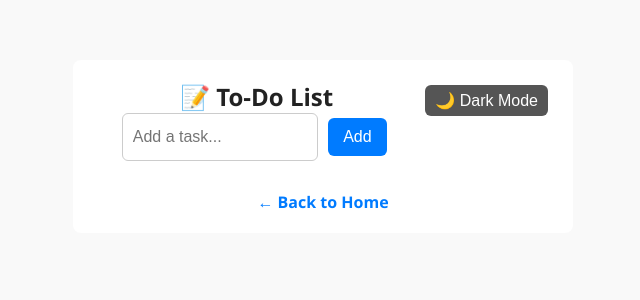
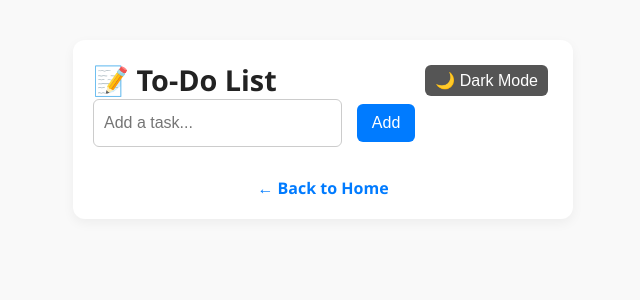
Before and after one commit to kimonie/reacting, a React (Create React App) app: page /todo in a window 1280 px wide. Shown: the top 300 px of the page, without its empty margins (317-957 px from the left). Built offline with nearby package versions, Linux system fonts and the light colour scheme.

Commit message:
improved on dark mode for todo list now it's persistent and stores in local storage

```diff
--- a/src/App.css
+++ b/src/App.css
@@ -1,4 +1,4 @@
-.App {
+/* .App {
   text-align: center;
   margin-top: 50px;
 }
@@ -7,4 +7,26 @@ button {
   margin: 5px;
   padding: 10px 20px;
   font-size: 16px;
+} */
+
+/* Reset + layout */
+html, body {
+  margin: 0;
+  padding: 0;
+  height: 100%;
+  background: #f9f9f9;
 }
+
+.App {
+  min-height: 100vh;
+  display: flex;
+  flex-direction: column;
+}
+
+/* Base button reset */
+button {
+  margin: 5px;
+  padding: 10px 20px;
+  font-size: 16px;
+  cursor: pointer;
+}
--- a/src/App.js
+++ b/src/App.js
@@ -2,6 +2,7 @@ import { BrowserRouter as Router, Routes, Route } from 'react-router-dom';
 import Home from './Home';
 import Counter from './projects/Counter/Counter';
 import Todo from './projects/Todo/Todo';
+import './theme.css';
 import './App.css';
 import './Home.css';
 
--- a/src/Home.css
+++ b/src/Home.css
@@ -1,6 +1,6 @@
-.home-container {
+/* .home-container {
   text-align: center;
-  margin-top: 60px;
+  padding: 60px 20px 40px;
   font-family: 'Segoe UI', sans-serif;
 }
 
@@ -35,4 +35,51 @@
 
 .project-link:hover {
   background-color: #0056b3;
+} */
+
+
+.home-container {
+  max-width: 800px;
+  margin: 0 auto;
+  padding: 60px 20px 40px;
+  text-align: center;
+  font-family: 'Segoe UI', sans-serif;
+  color: #333;
+  background-color: transparent;
 }
+
+.home-title {
+  font-size: 2.5rem;
+  margin-bottom: 10px;
+}
+
+.home-subtitle {
+  font-size: 1.2rem;
+  color: #666;
+  margin-bottom: 40px;
+}
+
+.project-list {
+  list-style: none;
+  padding: 0;
+  display: flex;
+  flex-wrap: wrap;
+  justify-content: center;
+  gap: 20px;
+}
+
+.project-link {
+  display: inline-block;
+  background-color: #007bff;
+  color: white;
+  padding: 12px 20px;
+  border-radius: 8px;
+  text-decoration: none;
+  font-size: 1rem;
+  transition: background-color 0.3s ease, transform 0.2s ease;
+}
+
+.project-link:hover {
+  background-color: #0056b3;
+  transform: translateY(-2px);
+}
--- a/src/projects/Counter/Counter.css
+++ b/src/projects/Counter/Counter.css
@@ -111,3 +111,22 @@
 .dark .back-link:hover {
   text-decoration: underline;
 }
+
+@media (max-width: 480px) {
+  .counter-container {
+    width: 90%;
+    margin: 40px auto;
+    padding: 20px;
+  }
+
+  .count-display {
+    font-size: 3rem;
+  }
+
+  .counter-buttons button {
+    width: 100%;
+    margin: 10px 0;
+    font-size: 1.1rem;
+    padding: 12px;
+  }
+}
--- a/src/projects/Todo/Todo.css
+++ b/src/projects/Todo/Todo.css
@@ -1,137 +1,199 @@
-/* === Theme Variables === */
-:root {
-  --bg-page: #f9f9f9;
-  --bg-container: #ffffff;
-  --text-color: #222;
-  --task-bg: #f2f2f2;
-}
-
-.todo-page.dark {
-  --bg-page: #1e1e1e;
-  --bg-container: #2a2a2a;
-  --text-color: #f1f1f1;
-  --task-bg: #333;
-}
-
-/* === Page + Container === */
-body {
-  margin: 0;
-  padding: 0;
-}
-
+/* Todo.css */
 .todo-page {
   min-height: 100vh;
   background-color: var(--bg-page);
+  padding: 40px 20px;
   transition: background-color 0.3s ease;
-  padding: 20px;
 }
 
 .todo-container {
   max-width: 500px;
-  margin: 40px auto;
+  margin: 0 auto;
   padding: 20px;
-  border-radius: 8px;
   background-color: var(--bg-container);
   color: var(--text-color);
-  text-align: center;
-  font-family: 'Segoe UI', sans-serif;
-  transition: all 0.3s ease;
+  border-radius: 12px;
+  box-shadow: 0 4px 12px rgba(0,0,0,0.05);
+  transition: box-shadow 0.3s ease;
 }
 
-/* === Theme Toggle === */
+.todo-container:hover {
+  box-shadow: 0 8px 24px rgba(0,0,0,0.1);
+}
+
 .theme-toggle {
   float: right;
-  margin-bottom: 10px;
+  margin-bottom: 20px;
   padding: 6px 10px;
   border: none;
   border-radius: 6px;
   background-color: #555;
   color: white;
   cursor: pointer;
+  transition: background-color 0.3s ease;
 }
 
 .theme-toggle:hover {
   background-color: #333;
 }
 
-/* === Input Section === */
+h2 {
+  margin-top: 0;
+  font-size: 1.8rem;
+  color: var(--text-color);
+}
+
 .input-section {
   display: flex;
   justify-content: center;
+  gap: 10px;
   margin-bottom: 20px;
+  flex-wrap: wrap;
 }
 
 .input-section input {
+  flex: 1;
+  min-width: 0;
   padding: 10px;
-  width: 60%;
   font-size: 1rem;
   border: 1px solid #ccc;
   border-radius: 6px;
+  transition: border-color 0.3s ease;
+}
+
+.input-section input:focus {
+  outline: none;
+  border-color: var(--accent);
+  box-shadow: 0 0 5px var(--accent);
 }
 
 .input-section button {
   padding: 10px 15px;
-  margin-left: 10px;
-  background-color: #007bff;
+  background-color: var(--accent);
   color: white;
   border: none;
   border-radius: 6px;
   cursor: pointer;
+  transition: background-color 0.3s ease, box-shadow 0.2s ease;
+  user-select: none;
 }
 
 .input-section button:hover {
-  background-color: #0056b3;
+  background-color: var(--accent-hover);
+  box-shadow: 0 0 8px var(--accent-hover);
 }
 
-/* === Task List === */
+/* Task List */
 .task-list {
   list-style: none;
   padding: 0;
+  margin: 0;
 }
 
 .task-list li {
   display: flex;
   align-items: center;
   justify-content: space-between;
-  padding: 10px;
+  gap: 10px;
+  padding: 12px 15px;
   margin-bottom: 10px;
   background-color: var(--task-bg);
   color: var(--text-color);
   border-radius: 6px;
-  animation: fadeIn 0.3s ease;
+  word-break: break-word;
+  transition: background-color 0.3s ease, box-shadow 0.2s ease;
+  cursor: default;
+}
+
+.task-list li:hover {
+  background-color: var(--accent-hover);
+  box-shadow: 0 2px 8px rgba(0,0,0,0.1);
+}
+
+.task-list li:hover .delete-btn {
+  opacity: 1;
+  pointer-events: auto;
 }
 
 .task-list input[type="checkbox"] {
-  margin-right: 10px;
+  margin-right: 8px;
+  cursor: pointer;
+  flex-shrink: 0;
+  width: 18px;
+  height: 18px;
 }
 
+/* Task text */
 .task-list .completed span {
   text-decoration: line-through;
   color: #888;
 }
 
-/* === Back Link === */
+/* Delete Button */
+.delete-btn {
+  background: transparent;
+  border: none;
+  color: var(--text-color);
+  font-size: 1.3rem;
+  cursor: pointer;
+  opacity: 0;
+  pointer-events: none;
+  transition:
+    color 0.3s ease,
+    opacity 0.3s ease,
+    transform 0.2s ease,
+    box-shadow 0.3s ease;
+  padding: 6px;
+  user-select: none;
+  border-radius: 50%;
+  line-height: 1;
+  display: flex;
+  align-items: center;
+  justify-content: center;
+  box-shadow: 0 0 0 transparent;
+}
+
+.task-list li:hover .delete-btn {
+  opacity: 1;
+  pointer-events: auto;
+}
+
+.delete-btn:hover {
+  color: #e55353;
+  background-color: rgba(229, 83, 83, 0.12);
+  box-shadow: 0 4px 8px rgba(229, 83, 83, 0.25);
+  transform: scale(1.1);
+}
+
+
 .back-link {
   display: block;
   margin-top: 30px;
   text-align: center;
-  color: #007bff;
+  color: var(--link-color);
   text-decoration: none;
   font-weight: bold;
+  transition: color 0.3s ease;
 }
 
 .back-link:hover {
   text-decoration: underline;
+  color: var(--link-hover);
 }
 
-/* === Animation === */
-@keyframes fadeIn {
-  from {
-    opacity: 0;
-    transform: translateY(10px);
+@media (max-width: 480px) {
+  .input-section {
+    flex-direction: column;
   }
-  to {
-    opacity: 1;
-    transform: translateY(0);
+
+  .input-section input,
+  .input-section button {
+    width: 100%;
+  }
+
+  .task-list li {
+    flex-wrap: wrap;
+    align-items: center;
+    gap: 8px;
   }
 }
--- a/src/projects/Todo/Todo.js
+++ b/src/projects/Todo/Todo.js
@@ -1,5 +1,4 @@
-import { useState } from 'react';
-import { useEffect } from 'react';
+import { useState, useEffect } from 'react';
 import { Link } from 'react-router-dom';
 import './Todo.css';
 
@@ -8,12 +7,24 @@ function Todo() {
     const saved = localStorage.getItem('tasks');
     return saved ? JSON.parse(saved) : [];
   });
-  const [darkMode, setDarkMode] = useState(false);
+
+  const [darkMode, setDarkMode] = useState(() => {
+    const saved = localStorage.getItem('darkMode');
+    return saved ? JSON.parse(saved) : false;
+  });
+
   const [input, setInput] = useState('');
 
+  // Persist tasks
   useEffect(() => {
     localStorage.setItem('tasks', JSON.stringify(tasks));
   }, [tasks]);
+
+  // Handle dark mode side effects (class toggle + persistence)
+  useEffect(() => {
+    document.body.classList.toggle('dark-mode', darkMode);
+    localStorage.setItem('darkMode', JSON.stringify(darkMode));
+  }, [darkMode]);
 
   const addTask = () => {
     if (input.trim() === '') return;
@@ -44,6 +55,7 @@ function Todo() {
         </button>
 
         <h2>📝 To-Do List</h2>
+
         <div className="input-section">
           <input
             type="text"
@@ -63,13 +75,16 @@ function Todo() {
                 onChange={() => toggleComplete(task.id)}
               />
               <span>{task.text}</span>
-            <button onClick={() => deleteTask(task.id)}>❌</button>
+              <button className="delete-btn" onClick={() => deleteTask(task.id)}>❌</button>
             </li>
           ))}
         </ul>
-      <div><Link to="/" className="back-link">← Back to Home</Link>
+
+        <div>
+          <Link to="/" className="back-link">← Back to Home</Link>
         </div>
-    </div></div>
+      </div>
+    </div>
   );
 }
 
--- /dev/null
+++ b/src/theme.css
@@ -0,0 +1,31 @@
+/* src/theme.css */
+:root {
+  --bg-page: #f9f9f9;
+  --bg-container: #ffffff;
+  --text-color: #222;
+  --task-bg: #f2f2f2;
+  --link-color: #007bff;
+  --link-hover: #0056b3;
+  --accent: #007bff;
+  --accent-hover: #0056b3;
+}
+
+body.dark-mode {
+  --bg-page: #1e1e1e;
+  --bg-container: #2a2a2a;
+  --text-color: #f1f1f1;
+  --task-bg: #333;
+  --link-color: #66b2ff;
+  --link-hover: #3399ff;
+  --accent: #3399ff;
+  --accent-hover: #007acc;
+}
+
+body {
+  background-color: var(--bg-page);
+  color: var(--text-color);
+  transition: all 0.3s ease;
+  margin: 0;
+  padding: 0;
+  font-family: 'Segoe UI', sans-serif;
+}
```
Also changed, not shown: 1 other file (tests, documents, lock files or other folders). Lines whose indentation alone changed are shown as unchanged.
